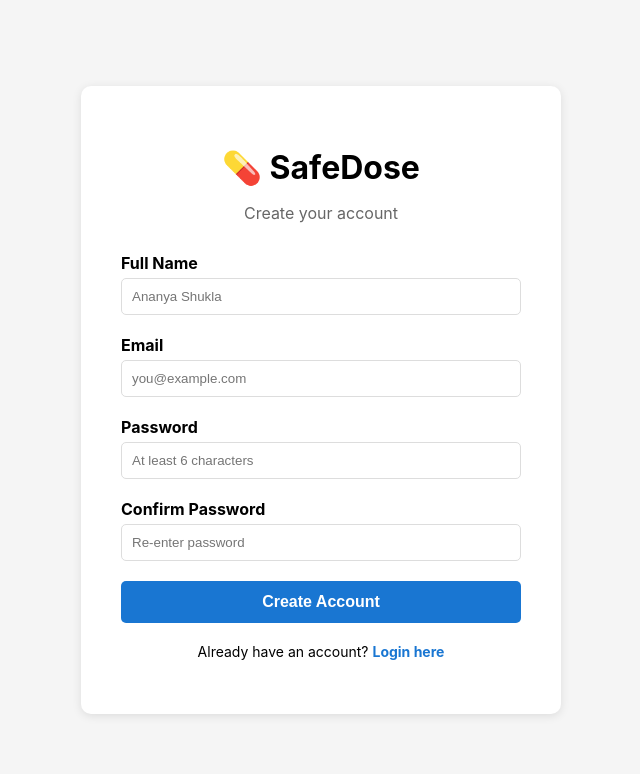
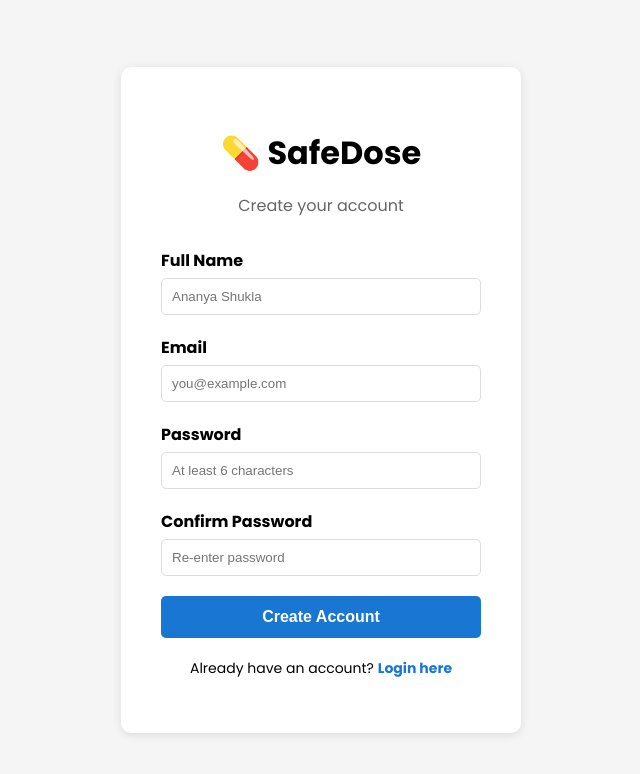
Before and after one commit to Ananya545/safedose, a React (Create React App) app in the folder frontend/: page /register in a window 1280 px wide. Shown: the top 774 px of the page, without its empty margins (319-959 px from the left). Built offline with nearby package versions, Linux system fonts and the light colour scheme.

Commit message:
Remove test notification button

```diff
--- a/frontend/public/index.html
+++ b/frontend/public/index.html
@@ -1,6 +1,9 @@
 <!DOCTYPE html>
 <html lang="en">
   <head>
+    <link rel="preconnect" href="https://fonts.googleapis.com">
+    <link rel="preconnect" href="https://fonts.gstatic.com" crossorigin>
+    <link href="https://fonts.googleapis.com/css2?family=Poppins:wght@400;500;600;700&display=swap" rel="stylesheet">
     <meta charset="utf-8" />
     <link rel="icon" href="%PUBLIC_URL%/favicon.ico" />
     <meta name="viewport" content="width=device-width, initial-scale=1" />
--- a/frontend/src/index.css
+++ b/frontend/src/index.css
@@ -1,13 +1,38 @@
 body {
   margin: 0;
-  font-family: -apple-system, BlinkMacSystemFont, 'Segoe UI', 'Roboto', 'Oxygen',
-    'Ubuntu', 'Cantarell', 'Fira Sans', 'Droid Sans', 'Helvetica Neue',
-    sans-serif;
+  font-family: 'Poppins', -apple-system, BlinkMacSystemFont, 'Segoe UI', sans-serif;
   -webkit-font-smoothing: antialiased;
   -moz-osx-font-smoothing: grayscale;
+  background: #f0f2f5;
 }
 
 code {
-  font-family: source-code-pro, Menlo, Monaco, Consolas, 'Courier New',
-    monospace;
+  font-family: source-code-pro, Menlo, Monaco, Consolas, 'Courier New', monospace;
 }
+
+* {
+  box-sizing: border-box;
+}
+
+button {
+  transition: transform 0.15s ease, box-shadow 0.15s ease, opacity 0.15s ease;
+}
+
+button:hover {
+  transform: translateY(-1px);
+  box-shadow: 0 4px 12px rgba(0,0,0,0.15);
+}
+
+button:active {
+  transform: translateY(0);
+}
+
+input, select {
+  transition: border-color 0.15s ease, box-shadow 0.15s ease;
+}
+
+input:focus, select:focus {
+  outline: none;
+  border-color: #1976d2 !important;
+  box-shadow: 0 0 0 3px rgba(25, 118, 210, 0.1);
+}
--- a/frontend/src/pages/Dashboard.jsx
+++ b/frontend/src/pages/Dashboard.jsx
@@ -85,16 +85,7 @@ const expiryAlert = getExpiryAlert();
             {subscription ? '🔔 Notifications ON' : '🔕 Enable Notifications'}
 
           </button>
-          <button
-  onClick={() => {
-    new Notification('Test Message 🧪', {
-      body: 'Notifications are WORKING! ✅'
-    });
-  }}
-  style={{ padding: '10px 20px', background: '#4caf50', color: 'white', border: 'none', borderRadius: '5px', cursor: 'pointer', fontSize: '14px', fontWeight: 'bold', marginLeft: '10px' }}
->
-  🧪 Test Now
-</button>
+
           <button
             onClick={handleLogout}
             style={{ padding: '10px 20px', background: '#d32f2f', color: 'white', border: 'none', borderRadius: '5px', cursor: 'pointer', fontSize: '16px', fontWeight: 'bold' }}
```
